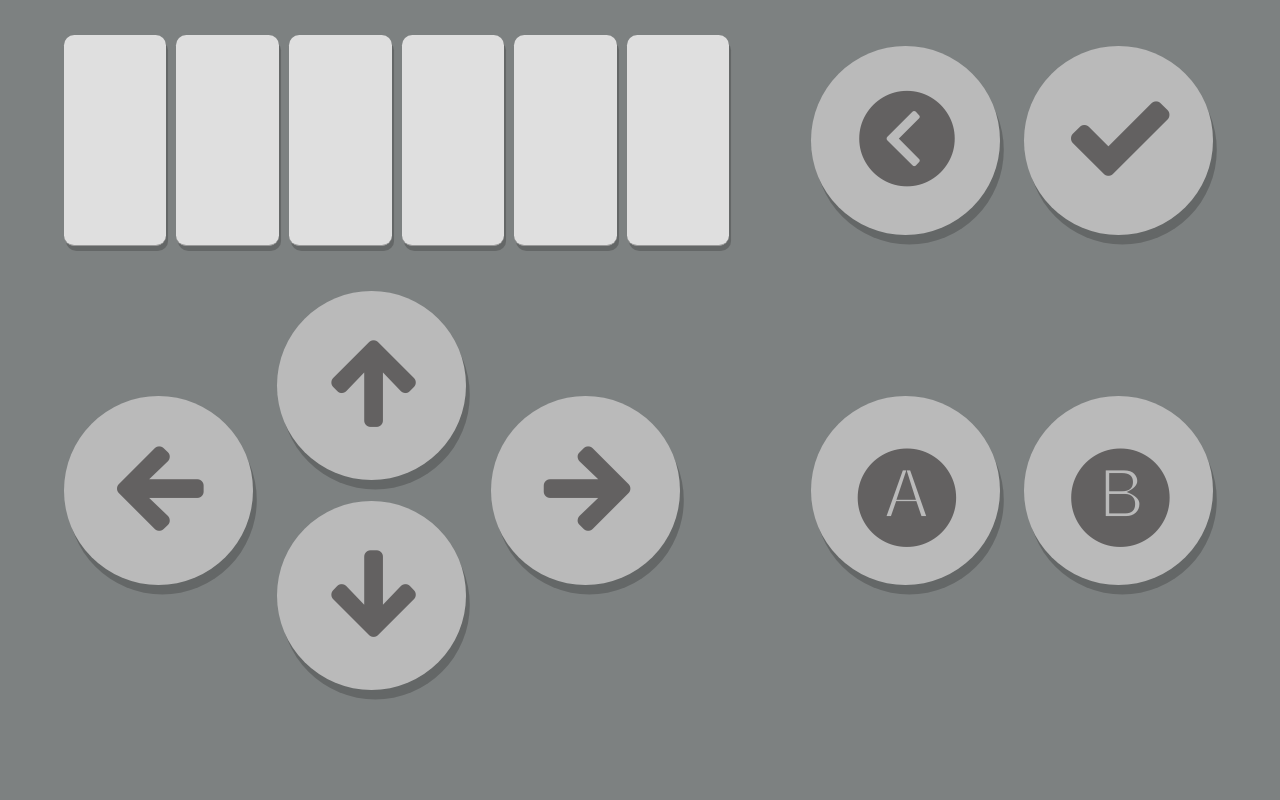
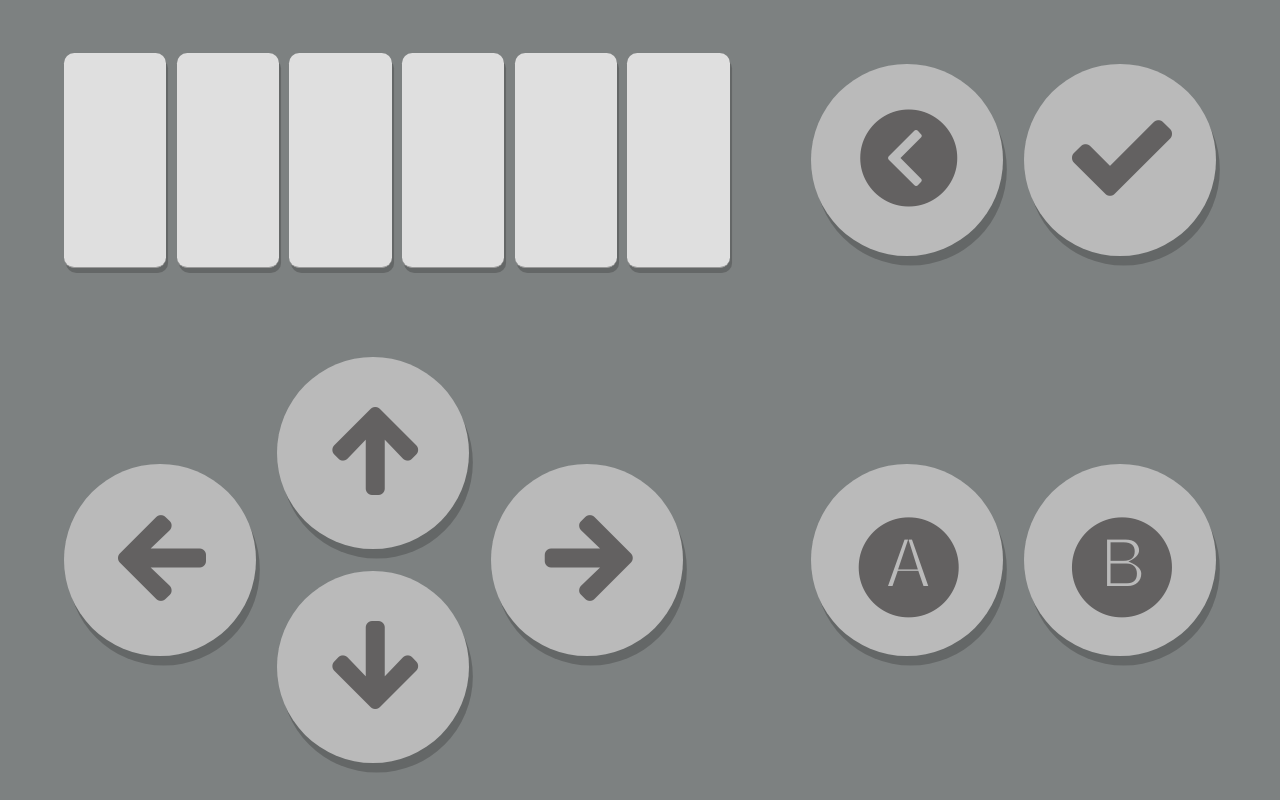
Before and after one commit to guidosoetens/crushrooms, a plain HTML site: page src/webclient/index.html in a window 1280 px wide. Drawn offline with Linux system fonts and the light colour scheme; files whose address does not match are found by name.

Commit message:
added latest web client

```diff
--- a/src/webclient/controller.js
+++ b/src/webclient/controller.js
@@ -69,17 +69,13 @@ function initController() {
     while(slots.length < 6)
         addControllerSlot();
 
-    // controllerDiv.onclick = function () {
-    //     console.log("click!");
-    // };
-
     updateControllerLayout();
 }
 
 function updateControllerLayout() {
 
     var width = controllerDiv.offsetWidth;
-    var height = controllerDiv.offsetHeight - 100; //reduce size to compensate for bottom overlay
+    var height = controllerDiv.offsetHeight; //reduce size to compensate for bottom overlay
 
     var btmHeight = height * (3.0 / 5.0);
     var btmHorStep = width / 6.0;
--- a/src/webclient/index.html
+++ b/src/webclient/index.html
@@ -2,7 +2,6 @@
 <html lang="en">
 <head>
 	<meta charset="utf-8">
-	<meta name="apple-mobile-web-app-capable" content="yes">
 	<meta name="viewport" content="width=device-width, initial-scale=1.0, maximum-scale=1.0, user-scalable=no" />
 	<title>CRUSHROOMS</title>
 	<link rel="stylesheet" href="style.css">
--- a/src/webclient/main.js
+++ b/src/webclient/main.js
@@ -1,8 +1,24 @@
+// disable scrolling
+window.addEventListener('scroll', function noscroll() {  window.scrollTo( 0, 0 ); return false; });
+
+
+function updateGlobalLayout() {
+    body = document.getElementById('body');
+    body.style.width = window.innerWidth + "px";
+    body.style.height = (window.innerHeight)  + "px";
+    document.body.scrollTop = document.documentElement.scrollTop = 0;
+    //var width = controllerDiv.offsetWidth;
+    //var height = controllerDiv.offsetHeight - 100; //reduce size to compensate for bottom overlay
+}
+
+
 window.onresize = function(event) {
+    updateGlobalLayout();
     updateControllerLayout();
 }
 
 window.onload = function(event) {
+    updateGlobalLayout();
     initController();
 
     // var id = setInterval(animateLoader, 1);
--- a/src/webclient/style.css
+++ b/src/webclient/style.css
@@ -14,9 +14,8 @@
 
 html {
   font-family: Helvetica, Arial, sans-serif;
-  font-size: 100%;
-  height: 100%;
   background: #333;
+  overflow: hidden;
 }
 
 #body {
```
